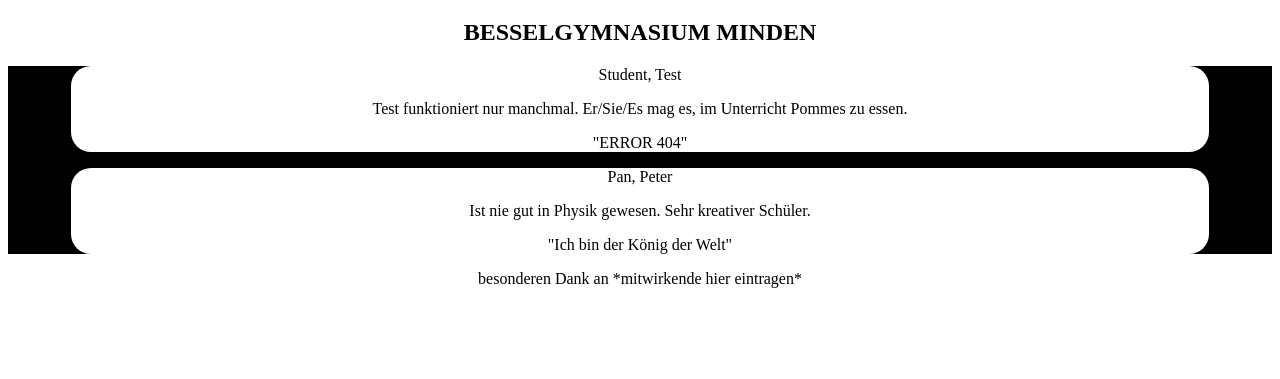
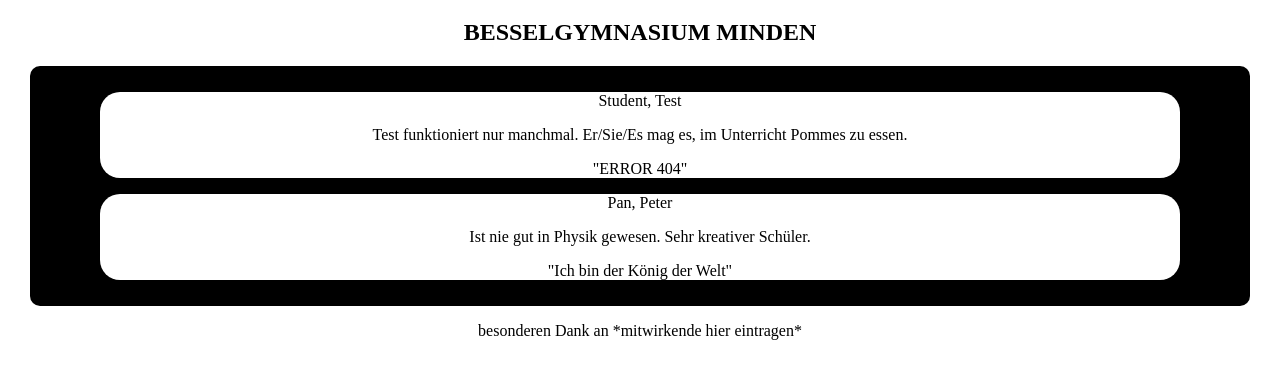
Before and after one commit to DennisMeide/abi23, a plain HTML site: page index.html in a window 1280 px wide. Shown: the part 61-440 px from the top of the page. Drawn offline with Linux system fonts and the light colour scheme.

Commit message:
Update main.css

```diff
--- a/main.css
+++ b/main.css
@@ -5,11 +5,14 @@ body {
 .students {
 	background-color: #000000;
 	margin: auto;
+	padding: 10px;
+	width: 95%;
+	border-radius: 10px;
 }
 
 .student {
 	background-color: #FFFFFF;
-	width:90%;
+	width: 90%;
 	border-radius: 20px;
 	margin: auto;
 }
```
